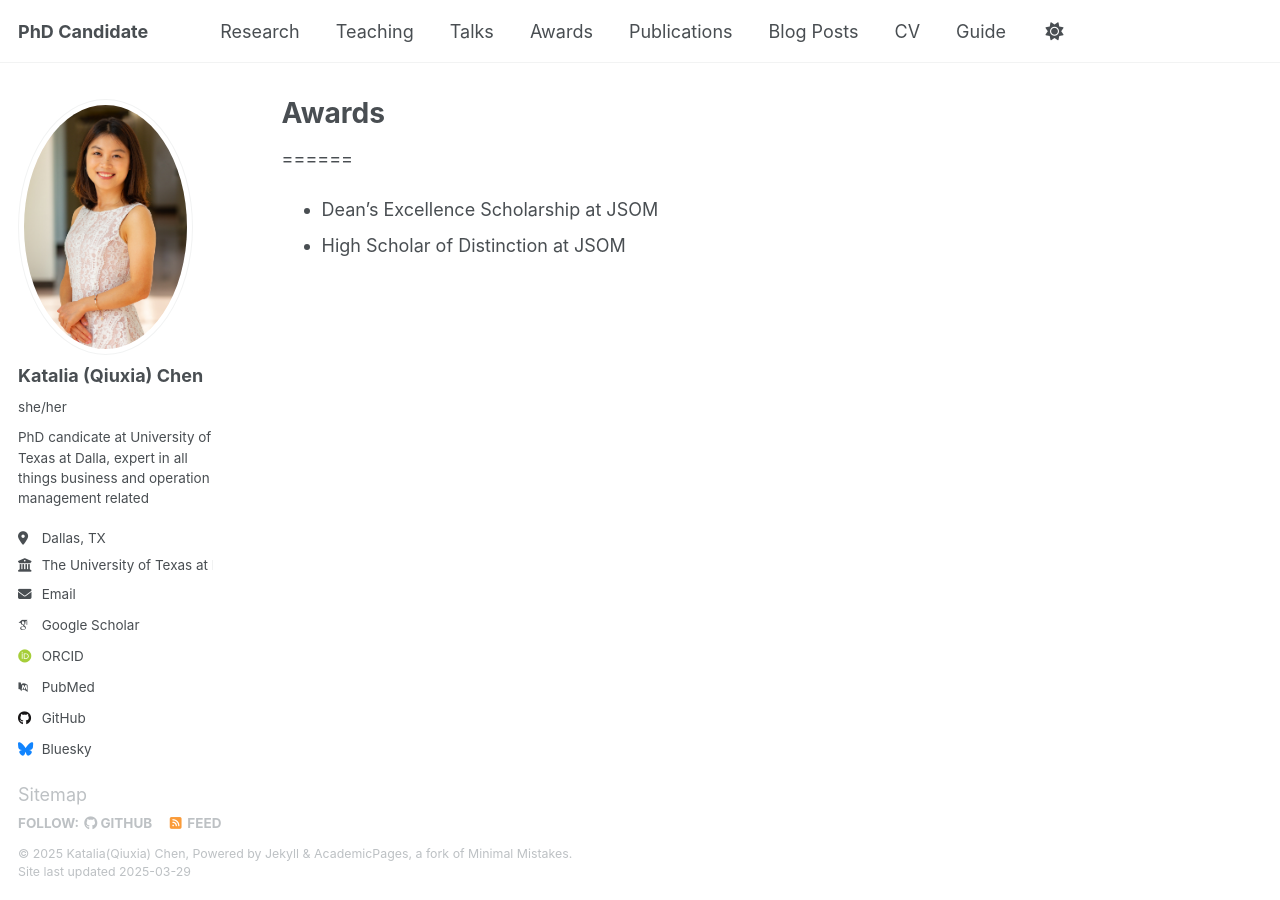
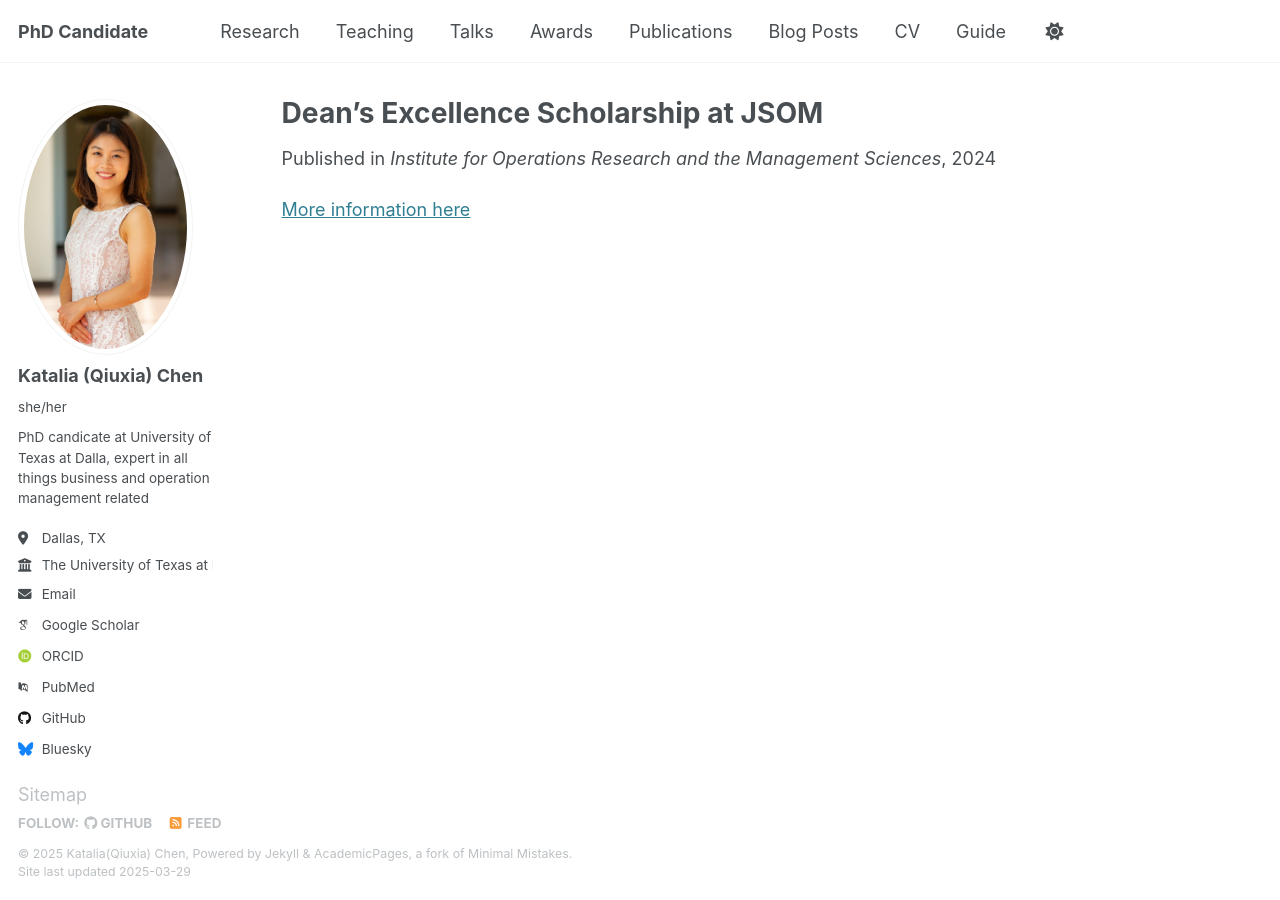
Before and after one commit to qxc2/Katalia_Qiuxia_Chen_v1, a Jekyll site: the page built from _pages/award.md, in a window 1280 px wide. Built offline with Jekyll 4.4.1, drawn with Linux system fonts in a browser that asks for light colours; some web fonts are replaced.

Commit message:
Update award.md

```diff
--- a/_pages/award.md
+++ b/_pages/award.md
@@ -1,15 +1,11 @@
 ---
-layout: archive
-title: "Awards"
+title: "Dean’s Excellence Scholarship at JSOM"
+collection: talks
+type: "Awards"
 permalink: /awards/
-author_profile: true
-redirect_from:
-  - /awards
+venue: "Institute for Operations Research and the Management Sciences"
+date: 2024-10-20
+
 ---
 
-{% include base_path %}
-
-======
-
-  * Dean’s Excellence Scholarship at JSOM
-  * High Scholar of Distinction at JSOM
+[More information here](https://meetings.informs.org/wordpress/seattle2024/)
```
